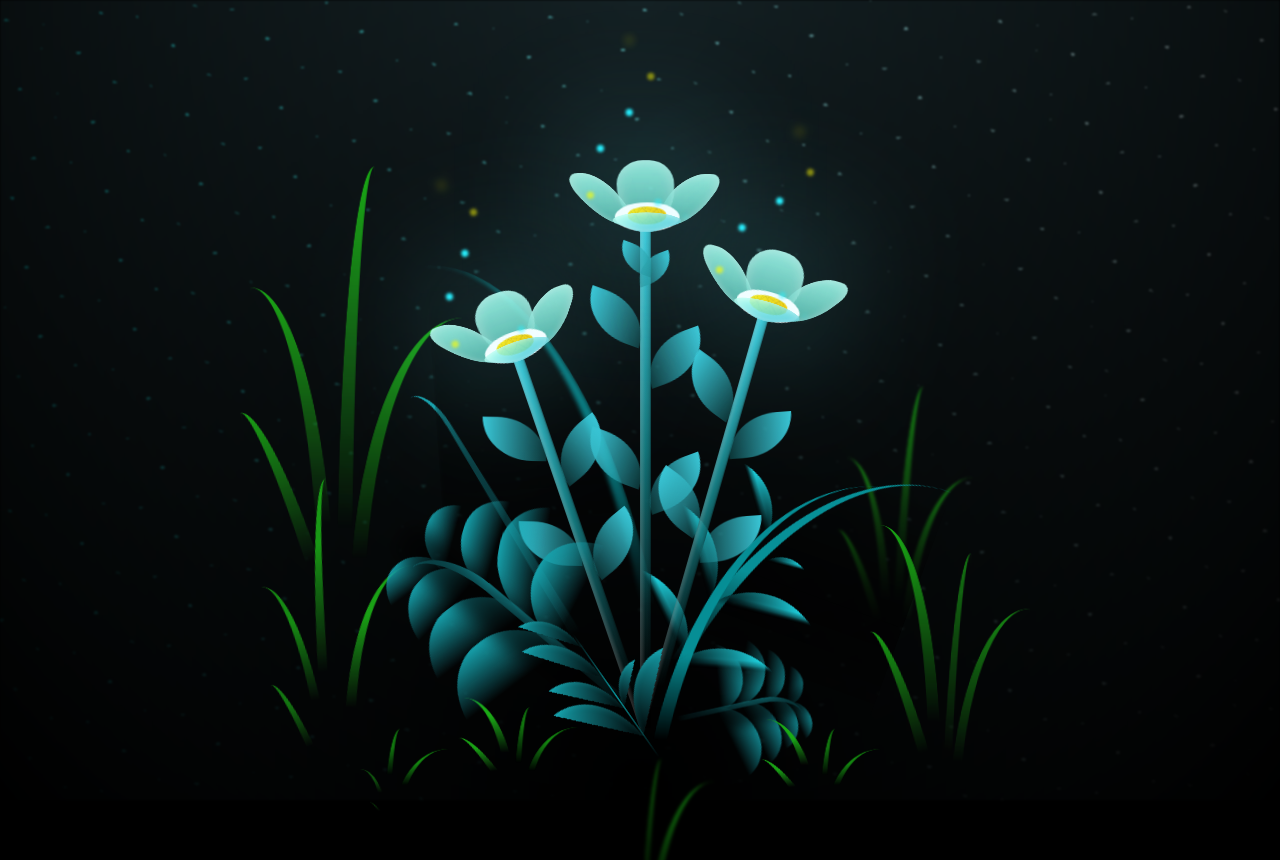
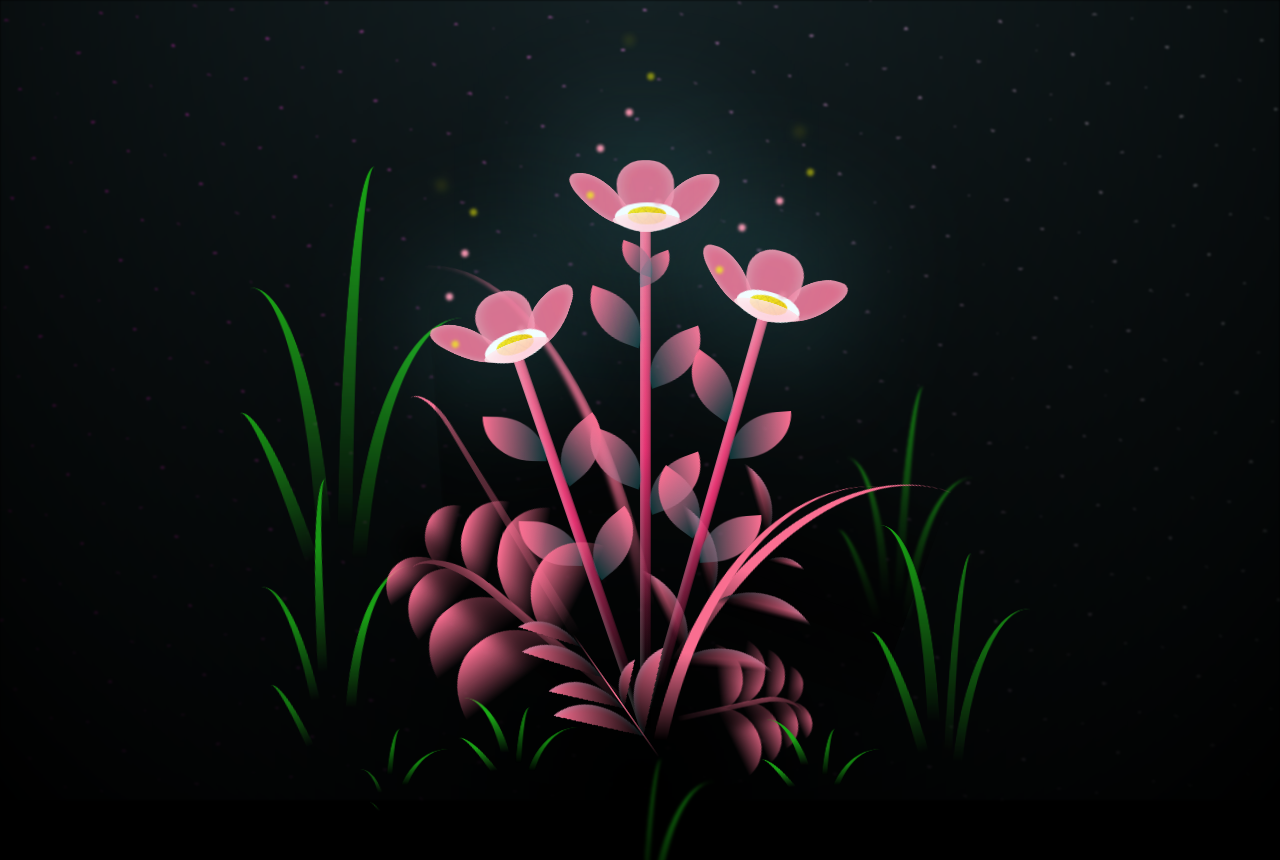
Before and after one commit to vandkurnia/flower, a plain HTML site: page flower.html in a window 1280 px wide. Shown: the top 860 px of the page. Drawn offline with Linux system fonts and the light colour scheme.

Commit message:
Update main.css

```diff
--- a/css/main.css
+++ b/css/main.css
@@ -28,7 +28,7 @@ body {
   width: 100%;
   height: 100%;
   filter: blur(0.1vmin);
-  background-image: radial-gradient(ellipse at top, transparent 0%, var(--dark-color)), radial-gradient(ellipse at bottom, var(--dark-color), rgba(145, 233, 255, 0.2)), repeating-linear-gradient(220deg, rgb(0, 0, 0) 0px, rgb(0, 0, 0) 19px, transparent 19px, transparent 22px), repeating-linear-gradient(189deg, rgb(0, 0, 0) 0px, rgb(0, 0, 0) 19px, transparent 19px, transparent 22px), repeating-linear-gradient(148deg, rgb(0, 0, 0) 0px, rgb(0, 0, 0) 19px, transparent 19px, transparent 22px), linear-gradient(90deg, rgb(0, 255, 250), rgb(240, 240, 240));
+  background-image: radial-gradient(ellipse at top, transparent 0%, var(--dark-color)), radial-gradient(ellipse at bottom, var(--dark-color), rgba(145, 233, 255, 0.2)), repeating-linear-gradient(220deg, rgb(0, 0, 0) 0px, rgb(0, 0, 0) 19px, transparent 19px, transparent 22px), repeating-linear-gradient(189deg, rgb(0, 0, 0) 0px, rgb(0, 0, 0) 19px, transparent 19px, transparent 22px), repeating-linear-gradient(148deg, rgb(0, 0, 0) 0px, rgb(0, 0, 0) 19px, transparent 19px, transparent 22px), linear-gradient(90deg, rgb(255, 0, 204), rgb(240, 240, 240));
 }
 
 .flowers {
@@ -164,8 +164,8 @@ body {
   width: 8vmin;
   height: 11vmin;
   border-radius: 51% 49% 47% 53%/44% 45% 55% 69%;
-  background-color: #a7ffee;
-  background-image: linear-gradient(to top, #54b8aa, #a7ffee);
+  background-color: #FD8FAA;
+  background-image: linear-gradient(to top, #FB6F92, #FB6F92);
   transform-origin: bottom center;
   opacity: 0.9;
   box-shadow: inset 0 0 2vmin rgba(255, 255, 255, 0.5);
@@ -185,7 +185,7 @@ body {
   transform-origin: bottom left;
   border-radius: 4vmin 10vmin 4vmin 4vmin;
   transform: translate(0%, 18%) rotateX(70deg) rotate(-43deg);
-  background-image: linear-gradient(to top, #39c6d6, #a7ffee);
+  background-image: linear-gradient(to top, #FFC2D2, #FEE5EB);
   z-index: 1;
   opacity: 0.8;
 }
@@ -212,7 +212,7 @@ body {
 .flower__line {
   height: 55vmin;
   width: 1.5vmin;
-  background-image: linear-gradient(to left, rgba(0, 0, 0, 0.2), transparent, rgba(255, 255, 255, 0.2)), linear-gradient(to top, transparent 10%, #14757a, #39c6d6);
+  background-image: linear-gradient(to left, rgba(0, 0, 0, 0.2), transparent, rgba(255, 255, 255, 0.2)), linear-gradient(to top, transparent 10%, #e43170, #FB6F92);
   box-shadow: inset 0 0 2px rgba(0, 0, 0, 0.5);
   -webkit-animation: grow-flower-tree 4s backwards;
           animation: grow-flower-tree 4s backwards;
@@ -227,7 +227,7 @@ body {
   height: var(--h);
   border-top-right-radius: var(--h);
   border-bottom-left-radius: var(--h);
-  background-image: linear-gradient(to top, rgba(20, 117, 122, 0.4), #39c6d6);
+  background-image: linear-gradient(to top, rgba(20, 117, 122, 0.4), #FB6F92);
 }
 .flower__line__leaf--1 {
   transform: rotate(70deg) rotateY(30deg);
@@ -271,7 +271,7 @@ body {
           animation: light-ans 4s linear infinite backwards;
 }
 .flower__light:nth-child(odd) {
-  background-color: #23f0ff;
+  background-color: #FD8FAA;
 }
 .flower__light--1 {
   left: -2vmin;
@@ -314,7 +314,7 @@ body {
           animation-delay: 3.5s;
 }
 .flower__grass {
-  --c: #159faa;
+  --c: #FB6F92;
   --line-w: 1.5vmin;
   position: absolute;
   bottom: 12vmin;
@@ -536,7 +536,7 @@ body {
 .flower__g-long {
   --w: 2vmin;
   --h: 6vmin;
-  --c: #159faa;
+  --c: #FB6F92;
   position: absolute;
   bottom: 10vmin;
   left: -3vmin;
@@ -592,9 +592,9 @@ body {
   width: 30vmin;
   height: 50vmin;
   border-top-left-radius: 100%;
-  border-left: 2vmin solid #079097;
+  border-left: 2vmin solid #FB6F92;
   background-image: linear-gradient(to bottom, transparent, var(--dark-color) 60%);
-  -webkit-mask-image: linear-gradient(to top, transparent 30%, #079097 60%);
+  -webkit-mask-image: linear-gradient(to top, transparent 30%, #FB6F92 60%);
 }
 .flower__g-right--1 {
   -webkit-animation: flower-g-right-ans 2.5s linear infinite;
@@ -672,7 +672,7 @@ body {
 .flower__g-front__line {
   width: 0.3vmin;
   height: 20vmin;
-  background-image: linear-gradient(to top, transparent, #079097, transparent 100%);
+  background-image: linear-gradient(to top, transparent, #FB6F92, transparent 100%);
   position: relative;
 }
 .flower__g-front__leaf-wrapper {
@@ -780,9 +780,9 @@ body {
   height: 10vmin;
   border-radius: 100% 0% 0% 100%/100% 100% 0% 0%;
   box-shadow: inset 0 2px 1vmin hsla(184deg, 97%, 58%, 0.2);
-  background-image: linear-gradient(to bottom left, transparent, var(--dark-color)), linear-gradient(to bottom right, #159faa 50%, transparent 50%, transparent);
-  -webkit-mask-image: linear-gradient(to bottom right, #159faa 50%, transparent 50%, transparent);
-  mask-image: linear-gradient(to bottom right, #159faa 50%, transparent 50%, transparent);
+  background-image: linear-gradient(to bottom left, transparent, var(--dark-color)), linear-gradient(to bottom right, #FB6F92 50%, transparent 50%, transparent);
+  -webkit-mask-image: linear-gradient(to bottom right, #FB6F92 50%, transparent 50%, transparent);
+  mask-image: linear-gradient(to bottom right, #FB6F92 50%, transparent 50%, transparent);
 }
 .flower__g-fr {
   position: absolute;
@@ -813,8 +813,8 @@ body {
   width: 30vmin;
   height: 50vmin;
   border-top-left-radius: 100%;
-  border-left: 2vmin solid #079097;
-  -webkit-mask-image: linear-gradient(to top, transparent 25%, #079097 50%);
+  border-left: 2vmin solid #FB6F92;
+  -webkit-mask-image: linear-gradient(to top, transparent 25%, #FB6F92 50%);
   position: relative;
   z-index: 1;
 }
@@ -826,8 +826,8 @@ body {
   height: 10vmin;
   border-radius: 100% 0% 0% 100%/100% 100% 0% 0%;
   box-shadow: inset 0 2px 1vmin hsla(184deg, 97%, 58%, 0.2);
-  background-image: linear-gradient(to bottom left, transparent, var(--dark-color) 98%), linear-gradient(to bottom right, #23f0ff 45%, transparent 50%, transparent);
-  -webkit-mask-image: linear-gradient(135deg, #159faa 40%, transparent 50%, transparent);
+  background-image: linear-gradient(to bottom left, transparent, var(--dark-color) 98%), linear-gradient(to bottom right, #FB6F92 45%, transparent 50%, transparent);
+  -webkit-mask-image: linear-gradient(135deg, #FB6F92 40%, transparent 50%, transparent);
 }
 .flower__g-fr__leaf--1 {
   left: 20vmin;
@@ -956,7 +956,7 @@ body {
   transform: scale(0.8) rotate(-5deg);
 }
 .long-g--1 .leaf {
-  -webkit-mask-image: linear-gradient(to top, transparent 40%, #079097 80%) !important;
+  -webkit-mask-image: linear-gradient(to top, transparent 40%, #FB6F92 80%) !important;
 }
 .long-g--1 .leaf--1 {
   --w: 5vmin;
@@ -971,7 +971,7 @@ body {
   transform: scale(0.6) rotateX(60deg);
 }
 .long-g--2 .leaf, .long-g--3 .leaf {
-  -webkit-mask-image: linear-gradient(to top, transparent 50%, #079097 80%) !important;
+  -webkit-mask-image: linear-gradient(to top, transparent 50%, #FB6F92 80%) !important;
 }
 .long-g--2 .leaf--1, .long-g--3 .leaf--1 {
   left: -1vmin;
@@ -982,7 +982,7 @@ body {
   bottom: 0vmin;
 }
 .long-g--3 .leaf {
-  -webkit-mask-image: linear-gradient(to top, transparent 40%, #079097 80%) !important;
+  -webkit-mask-image: linear-gradient(to top, transparent 40%, #FB6F92 80%) !important;
 }
 .long-g--4 {
   left: 25vmin;
@@ -991,7 +991,7 @@ body {
   transform: scale(0.6) rotateX(60deg);
 }
 .long-g--4 .leaf {
-  -webkit-mask-image: linear-gradient(to top, transparent 50%, #079097 80%) !important;
+  -webkit-mask-image: linear-gradient(to top, transparent 50%, #FB6F92 80%) !important;
 }
 .long-g--5 {
   left: 42vmin;
```
